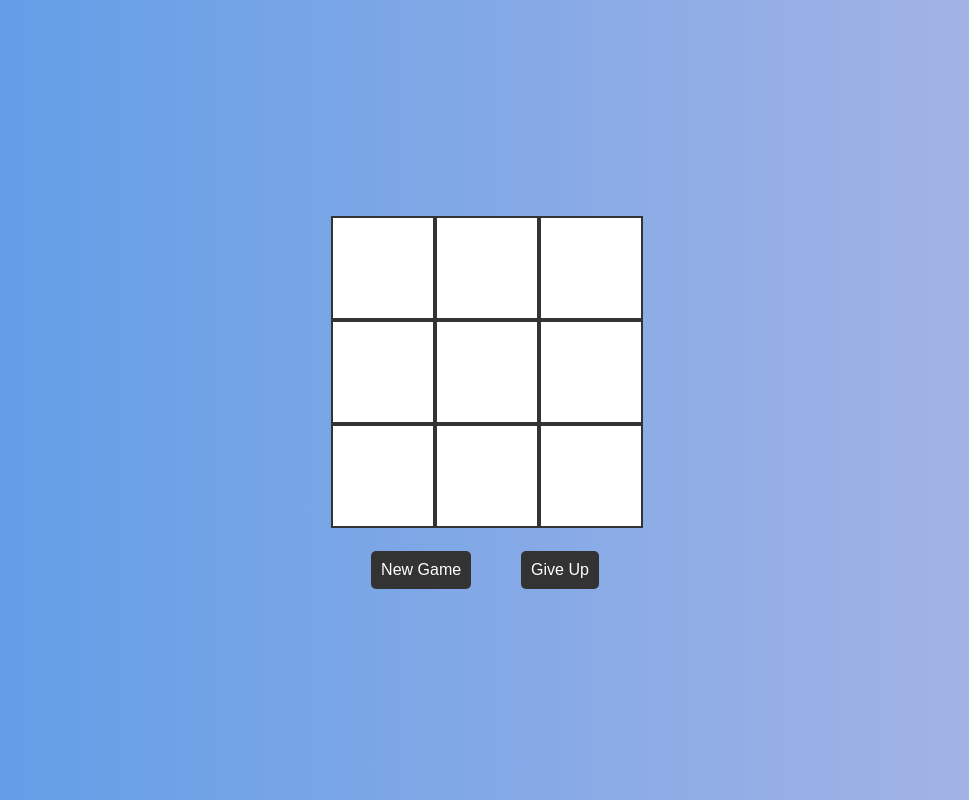
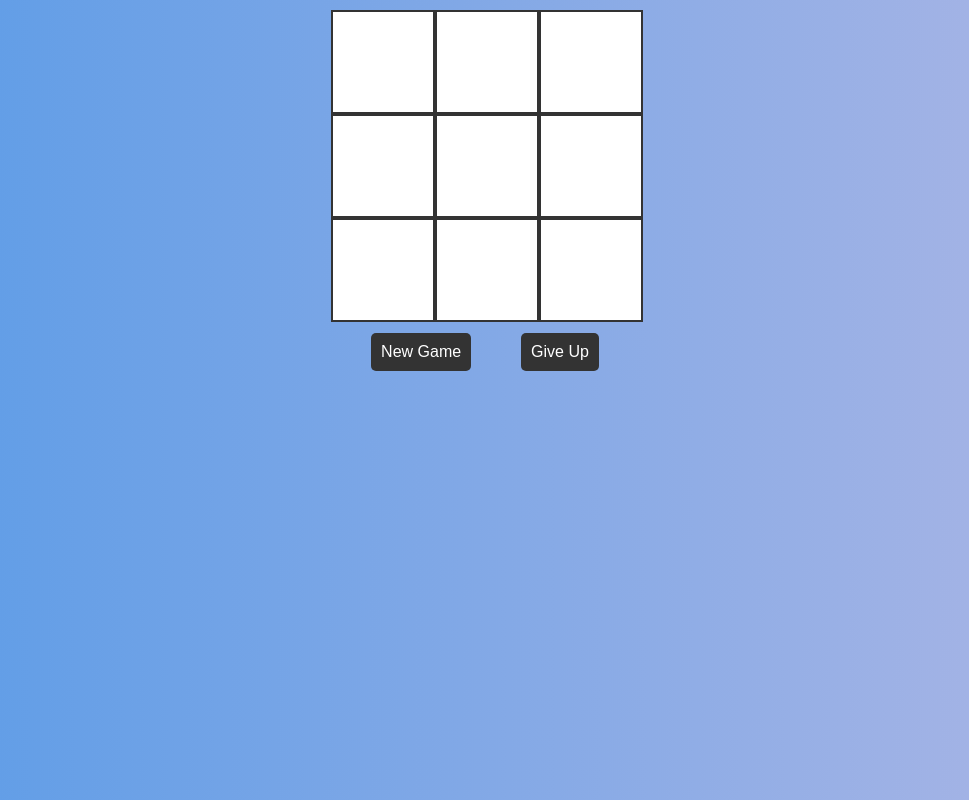
Before and after one commit to stevenseb/liveTTT, a website: page public/index.html in a window 1280 px wide. Shown: the whole page, without its empty margins (155-1124 px from the left). Drawn offline with Linux system fonts and the light colour scheme.

Commit message:
css changes

```diff
--- a/public/main.css
+++ b/public/main.css
@@ -4,7 +4,7 @@ body {
     flex-direction: column;
     justify-content: center;
     align-items: center;
-    height: 100vh;
+    height: auto;
     width: auto;
     margin: 0;
     background: linear-gradient(to right, #599be7, #ACB6E5);
@@ -16,7 +16,7 @@ body {
     grid-template-columns: repeat(3, 100px);
     grid-template-rows: repeat(3, 100px);
     gap: 4px;
-    height: 40vh;
+    height: auto;
   }
 
   .spacer {
```
